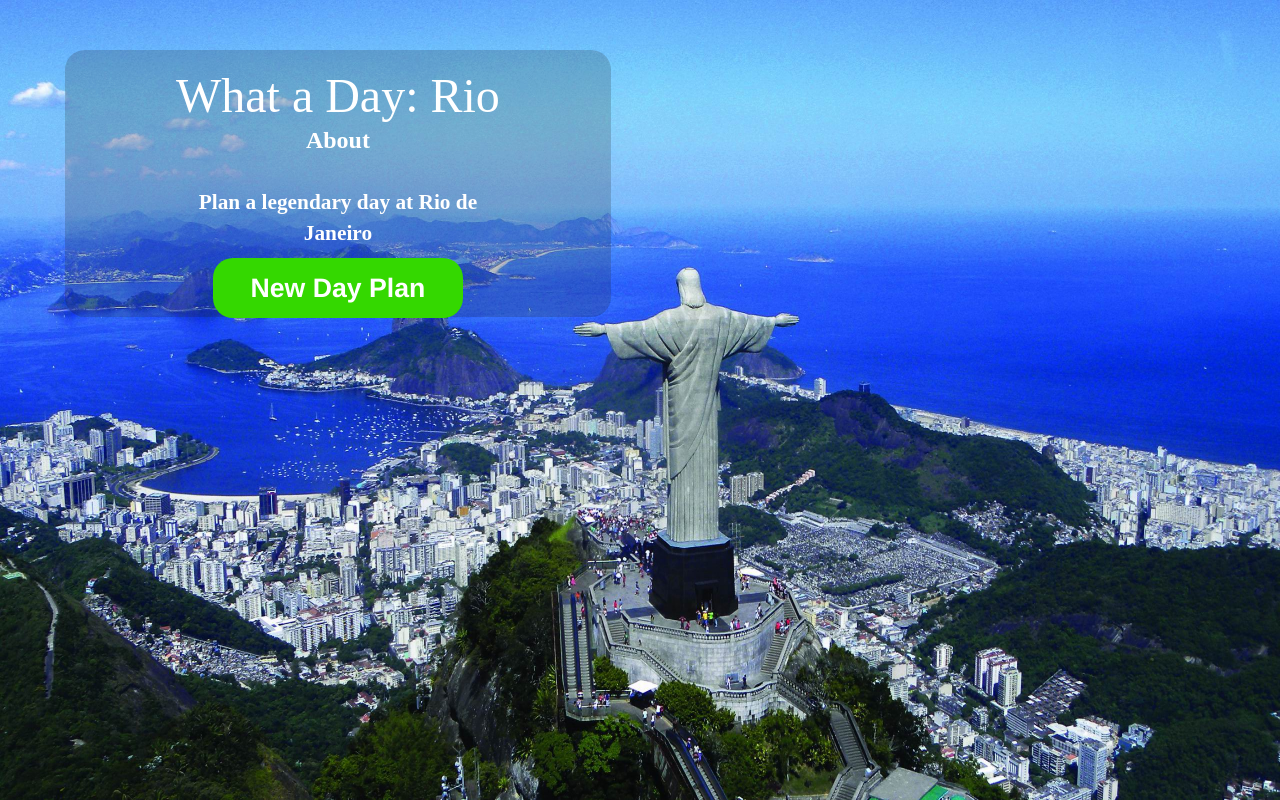
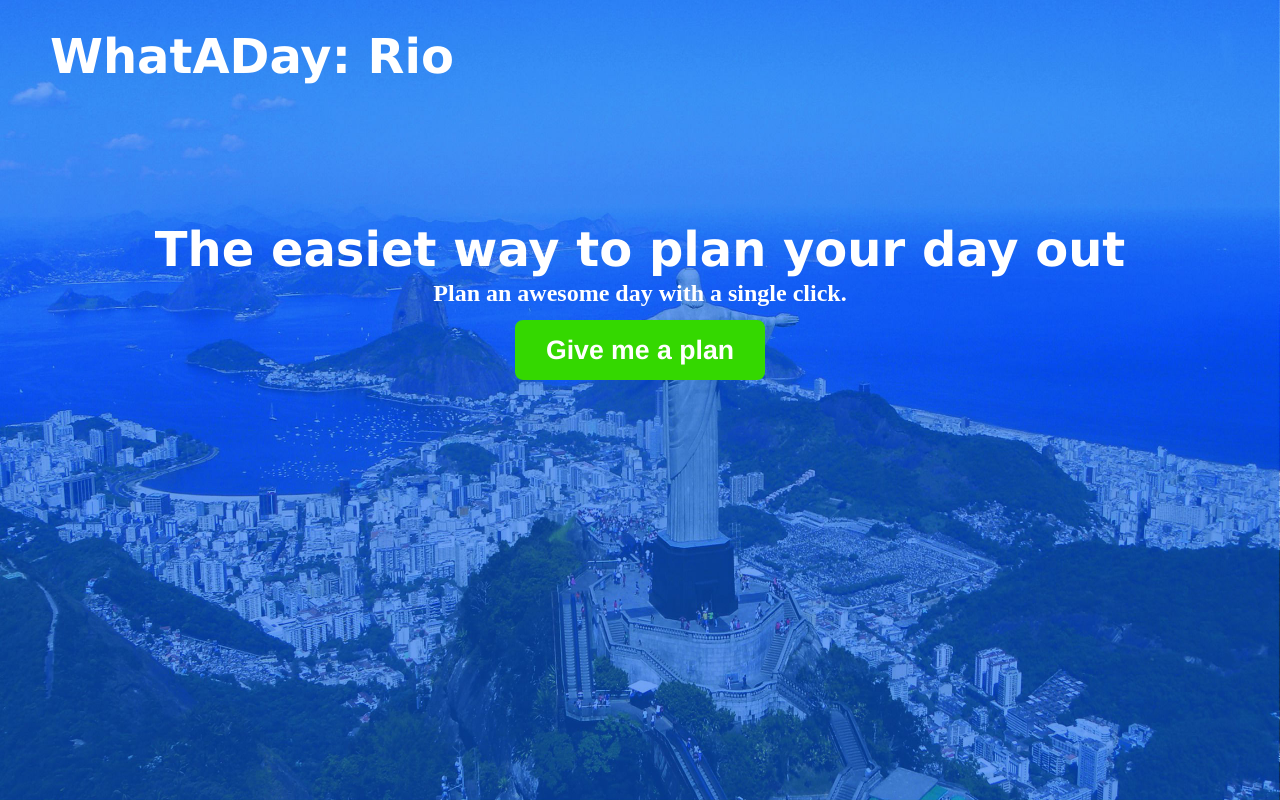
Before and after one commit to Matheusrma/flask-landingPage, a Flask app: page / in a window 1280 px wide. Run offline with Flask 2, Linux system fonts and the light colour scheme.

Commit message:
A lot of changes and layout moves

```diff
--- a/source/static/css/base.css
+++ b/source/static/css/base.css
@@ -1,48 +1,48 @@
+#cntr-background-img img {
+  position: absolute;
+  z-index: -1;
+  width: 100% !important;
+  height: 100% !important; }
+
 #cntr-main {
-  margin-top: 50px;
-  margin-left: 80px;
-  float: left;
-  background-color: rgba(33, 33, 33, 0.2);
-  border-radius: 20px; }
+  text-align: center;
+  margin-top: 120px; }
 
 #cntr-title {
-  text-align: center; }
+  text-align: left;
+  margin-left: 50px;
+  margin-bottom: 20px;
+  margin-top: 10px; }
   #cntr-title h1 {
     color: FFFFFF;
     text-shadow: 1px 1px 1px 111111;
     font-size: 36pt;
-    font-family: Lucida;
+    font-family: Verdana;
+    font-weight: bold;
     margin-bottom: 0px; }
 
-#cntr-info {
-  margin-top: 50px;
-  margin-right: 80px;
-  float: right;
-  background-color: rgba(33, 33, 33, 0.2);
-  border-radius: 20px;
-  padding: 10px; }
-  #cntr-info p {
-    color: FFFFFF;
-    text-shadow: 1px 1px 1px 111111;
-    font-size: 16pt;
-    font-weight: bold;
-    font-family: Lucida; }
-
 #cntr-generate-day {
-  width: 60%;
+  width: 80%;
   height: 110px;
   margin: 20px auto;
   float: center; }
   #cntr-generate-day p {
     color: FFFFFF;
     text-shadow: 1px 1px 1px 111111;
-    font-size: 16pt;
+    font-size: 18pt;
     font-weight: bold;
     font-family: Lucida;
     text-align: center;
     width: 100%; }
+  #cntr-generate-day h1 {
+    color: FFFFFF;
+    text-shadow: 1px 1px 1px 111111;
+    font-size: 36pt;
+    font-family: Verdana;
+    font-weight: bold;
+    margin-bottom: 0px; }
   #cntr-generate-day button {
-    border-radius: 20px;
+    border-radius: 8px;
     background-color: 34D800;
     color: FFFFFF;
     text-shadow: 1px 1px 1px 111111;
@@ -54,26 +54,63 @@
     float: center;
     display: block; }
 
-/*BEGIN About*/
-#cntr-about-btn {
-  margin: 0px auto;
-  text-align: center;
-  width: 25%; }
+#ctnr-day-plan {
+  width: 45%;
+  height: 110px;
+  margin: 100px auto;
+  float: center;
+  text-align: center; }
+  #ctnr-day-plan p {
+    color: FFFFFF;
+    text-shadow: 1px 1px 1px 111111;
+    font-size: 16pt;
+    font-weight: bold;
+    font-family: Lucida;
+    margin-bottom: 0px; }
 
-#btn-about {
-  color: FFFFFF;
-  text-shadow: 1px 1px 1px 111111;
-  font-size: 18pt;
-  font-family: Lucida;
-  font-weight: bold; }
+#input-email {
+  width: 50%;
+  margin-top: 10px;
+  margin-left: auto;
+  margin-right: auto;
+  float: center; }
 
-/*END About*/
-#cntr-background-img img {
-  position: absolute;
-  z-index: -1;
-  width: 100% !important;
-  height: 100% !important; }
+/*#cntr-info{
+	margin-top: 50px;
+	margin-right: 80px;
 
+	float:right;
+	padding: 10px;
+
+	p{
+		color : FFFFFF;
+		text-shadow: 1px 1px 1px 111111;
+		font-size: 16pt;
+		font-weight: bold;
+		font-family: Lucida;
+	}
+}
+
+
+BEGIN About
+
+#cntr-about-btn{
+	margin:0px auto;
+	text-align: center;
+
+	width: 25%;
+}
+
+#btn-about{
+	color : FFFFFF;
+	text-shadow: 1px 1px 1px 111111;
+	font-size: 18pt;
+	font-family: Lucida;
+	font-weight: bold;
+}
+
+/*END About
+*/
 .initially-hidden {
   display: none; }
 
--- a/source/static/scss/base.scss
+++ b/source/static/scss/base.scss
@@ -1,69 +1,60 @@
-#cntr-main
-{
-	margin-top: 50px;
-	margin-left: 80px;
-
-	float:left;
-
-	background-color: rgba(33,33,33,0.2);
-	border-radius: 20px;
+#cntr-background-img {
+    img{
+		position: absolute;
+    	z-index: -1;
+    	width: 100% !important;
+    	height: 100% !important;
+    }
 }
 
-#cntr-title
-{
-	h1
-	{
+#cntr-main{
+	text-align: center;
+	margin-top: 120px;
+}
+
+#cntr-title{
+	h1{
 		color : FFFFFF;
 		text-shadow: 1px 1px 1px 111111;
 		font-size: 36pt;
-		font-family: Lucida;
+		font-family: Verdana;
+		font-weight: bold;
 		margin-bottom: 0px;
 	}
 
-	text-align: center;
+	text-align: left;
+	margin-left: 50px;
+	margin-bottom: 20px;
+	margin-top: 10px;
 }
 
-#cntr-info
-{
-	margin-top: 50px;
-	margin-right: 80px;
-
-	float:right;
-	background-color: rgba(33,33,33,0.2);
-	border-radius: 20px;
-	padding: 10px;
-
-	p
-	{
-		color : FFFFFF;
-		text-shadow: 1px 1px 1px 111111;
-		font-size: 16pt;
-		font-weight: bold;
-		font-family: Lucida;
-	}
-}
-
-#cntr-generate-day
-{
-	width: 60%;
+#cntr-generate-day{
+	width: 80%;
 	height: 110px;
 	margin:20px auto;
 	float:center;
 
-	p
-	{
+	p{
 		color : FFFFFF;
 		text-shadow: 1px 1px 1px 111111;
-		font-size: 16pt;
+		font-size: 18pt;
 		font-weight: bold;
 		font-family: Lucida;
 		text-align:center;
 		width: 100%;
 	}
 
-	button
-	{
-		border-radius: 20px;
+	h1{
+		color : FFFFFF;
+		text-shadow: 1px 1px 1px 111111;
+		font-size: 36pt;
+		font-family: Verdana;
+		font-weight: bold;
+		margin-bottom: 0px;
+	}
+
+	button{
+		border-radius: 8px;
 		background-color: 34D800;
 
 		color: FFFFFF;
@@ -79,18 +70,59 @@
 	}
 }
 
-/*BEGIN About*/
+#ctnr-day-plan{
+	width: 45%;
+	height: 110px;
+	margin:100px auto;
+	float:center;
+	text-align: center;
 
-#cntr-about-btn
-{
+	p{
+		color : FFFFFF;
+		text-shadow: 1px 1px 1px 111111;
+		font-size: 16pt;
+		font-weight: bold;
+		font-family: Lucida;
+		margin-bottom: 0px;
+	}
+}
+
+#input-email{
+	width: 50%;
+	margin-top: 10px;
+	margin-left: auto;
+	margin-right: auto;
+	float:center;
+}
+
+
+/*#cntr-info{
+	margin-top: 50px;
+	margin-right: 80px;
+
+	float:right;
+	padding: 10px;
+
+	p{
+		color : FFFFFF;
+		text-shadow: 1px 1px 1px 111111;
+		font-size: 16pt;
+		font-weight: bold;
+		font-family: Lucida;
+	}
+}
+
+
+BEGIN About
+
+#cntr-about-btn{
 	margin:0px auto;
 	text-align: center;
 
 	width: 25%;
 }
 
-#btn-about
-{
+#btn-about{
 	color : FFFFFF;
 	text-shadow: 1px 1px 1px 111111;
 	font-size: 18pt;
@@ -98,24 +130,12 @@
 	font-weight: bold;
 }
 
-/*END About*/
-
-#cntr-background-img {
-    img
-    {
-		position: absolute;
-    	z-index: -1;
-    	width: 100% !important;
-    	height: 100% !important;
-    }
-}
-
-.initially-hidden
-{
+/*END About
+*/
+.initially-hidden{
 	display: none;
 }
 
-.mouse-hover-pointer:hover
-{
+.mouse-hover-pointer:hover{
 	cursor: pointer;
 }
--- a/source/templates/index.html
+++ b/source/templates/index.html
@@ -10,28 +10,41 @@
 	<body>
 
 		<div id="cntr-background-img">
-			<img src="static/img/rio.jpg" alt="Background Image" title="Background Image" />
+			<img src="static/img/rioBlue.jpg" alt="Background Image" title="Background Image" />
 		</div>
 
 		<div class="row">
+			<div id="cntr-title" class="container">
+		    	<h1 id="btn-home">WhatADay: Rio</h1>
+		 	</div>
+		<div>
 
-			<div id="cntr-main" class="col-lg-5">
-				<div id="cntr-title" class="container">
-			    	<h1 id="btn-home" class = "mouse-hover-pointer">What a Day: Rio</h1>
-					<div id="cntr-about-btn">
-				    	<p id="btn-about" class = "mouse-hover-pointer">About</p>
-				  	</div>
-			 	</div>
-
+		<div class ="row">
+			<div id="cntr-main" class="col-lg-12">
 				<div id="cntr-generate-day">
-			    	<p>Plan a legendary day at Rio de Janeiro</p>
+			    	<h1>The easiet way to plan your day out</h1>
+			    	<p>Plan an awesome day with a single click.</p>
 			    	<button id="btn-generate-day" class="btn">
-			    		New Day Plan
+			    		Give me a plan
 			    	</button>
 			  	</div>
 		  	</div>
 
-		  	<div id="cntr-info" class="col-lg-5">
+			<div id="ctnr-day-plan" class="col-lg-12 initially-hidden">
+	  			<p>Sorry, we are still working on this awesome feature for you.</p>
+	  			<p>Sent us your email so we can contact you as soon as it is ready</p>
+	  			<div id="input-email" class="input-group">
+				    <input type="text" placeholder="Email..." class="form-control">
+				    <span class="input-group-btn">
+				    	<button class="btn btn-default" type="button">Send</button>
+				    </span>
+			    </div>
+	  		</div>
+
+			<!-- <div id="cntr-about-btn">
+		    	<p id="btn-about" class = "mouse-hover-pointer">About</p>
+		  	</div> -->
+		  	<!-- <div id="cntr-info" class="col-lg-5">
 
 		  		<div id="ctnr-day-plan" class = "initially-hidden">
 		  			<p>We are still working on this feature.</p>
@@ -50,7 +63,7 @@
 					<p>"What a Day" is an app that take all this questions away. We create awesome days plans, so you can just focus on having fun!</p>
 					<p style="color:orange;">Currently working only for Rio de Janeiro.</p>
 				</div>
-		  	</div>
+		  	</div> -->
 		</div>
 
 		<script src="//code.jquery.com/jquery.js"></script>
@@ -62,54 +75,35 @@
 
 				function toggleDay(toggle){
 
-				    toggleInfoBox(false);
 				    $("#ctnr-day-plan").clearQueue();
 					$("#ctnr-day-plan").fadeOut(0);
 
 				    if (toggle)
 				    {
-				    	toggleInfoBox(true);
 						$("#ctnr-day-plan").delay(250);
 						$("#ctnr-day-plan").fadeIn(200);
 				    }
 				}
 
-				function toggleAbout(toggle){
-					toggleInfoBox(false);
-					$("#cntr-about").clearQueue();
-					$("#cntr-about").fadeOut(0);
+				// function toggleAbout(toggle){
+				// 	$("#cntr-about").clearQueue();
+				// 	$("#cntr-about").fadeOut(0);
 
-				    if (toggle)
-				    {
-				    	toggleInfoBox(true);
-						$("#cntr-about").delay(250);
-						$("#cntr-about").fadeIn(200);
-				    }
-				}
-
-				function toggleInfoBox(toggle){
-					if (toggle)
-						$("#cntr-info").fadeIn(0);
-					else
-						$("#cntr-info").fadeOut(0);
-				}
-
-				toggleInfoBox(false);
+				//     if (toggle)
+				//     {
+				// 		$("#cntr-about").delay(250);
+				// 		$("#cntr-about").fadeIn(200);
+				//     }
+				// }
 
 				$("#btn-generate-day").click(function(e){
-					toggleAbout(false);
 					toggleDay(true);
 				});
 
-				$("#btn-about").click(function(e){
-					toggleDay(false);
-					toggleAbout(true);
-				});
-
-				$("#btn-home").click(function(e){
-					toggleDay(false);
-					toggleAbout(false);
-				});
+				// $("#btn-about").click(function(e){
+				// 	toggleDay(false);
+				// 	toggleAbout(true);
+				// });
 			});
 		</script>
 
```
Also changed, not shown: workdiary.txt (added, +32 -0 lines), source/static/img/rioBlue.jpg (added).
